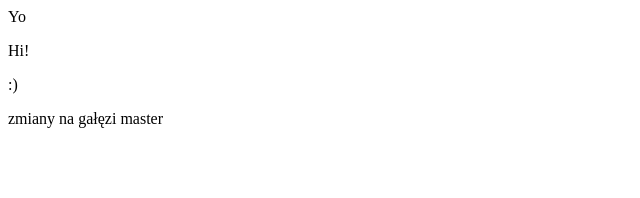
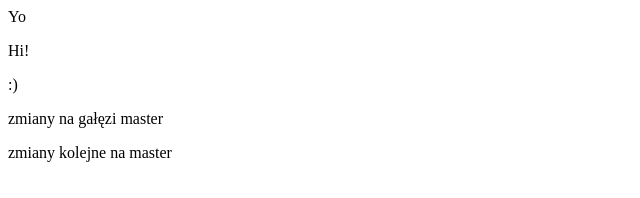
Before and after one commit to yagoda6/yagoda6.github.io, a plain HTML site: page index.html in a window 1280 px wide. Shown: the whole page, without its empty margins (0-640 px from the left). Drawn offline with Linux system fonts and the light colour scheme.

Commit message:
commit na galezi master

```diff
--- a/index.html
+++ b/index.html
@@ -7,3 +7,7 @@
 
 
 <p> zmiany na gałęzi master</p>
+
+
+
+<p> zmiany kolejne na master</p>
```
